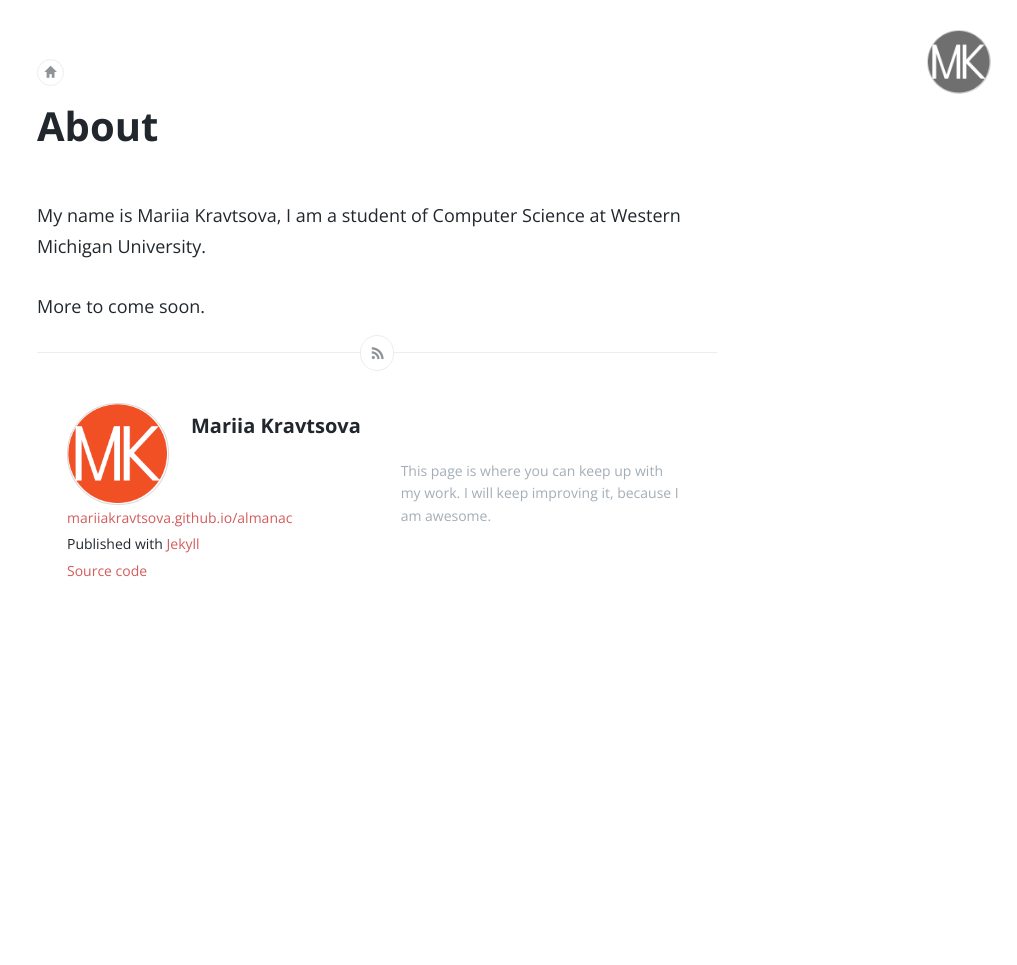
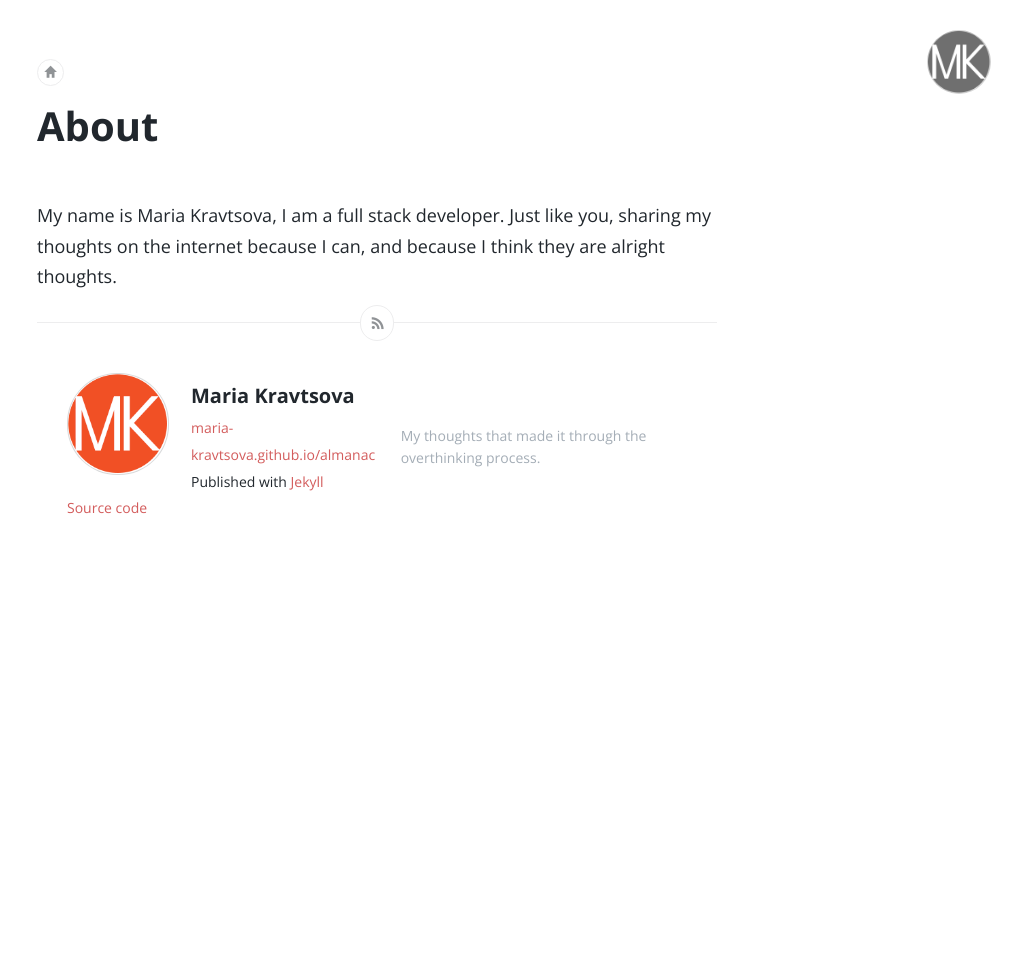
Before and after one commit to maria-kravtsova/almanac, a Jekyll site: the page built from about.md, in a window 1280 px wide. Shown: the whole page, without its empty margins (263-1280 px from the left). Built offline with Jekyll 4.4.1, drawn with Linux system fonts in a browser that asks for light colours.

Commit message:
Update my name

```diff
--- a/_config.yml
+++ b/_config.yml
@@ -1,12 +1,12 @@
 # Site settings
-title: Mariia Kravtsova
+title: Maria Kravtsova
 logo: logo.png
 description: > # this means to ignore newlines until "baseurl:"
-  This page is where you can keep up with my work. I will keep improving it, because I am awesome.
+  My thoughts that made it through the overthinking process.
 baseurl: "/almanac" # the subpath of your site, e.g. /blog/
-url: "http://mariiakravtsova.github.io" # the base hostname & protocol for your site
-twitter_username: mariiakravtsova
-github_username:  mariiakravtsova
+url: "http://maria-kravtsova.github.io" # the base hostname & protocol for your site
+twitter_username: maria_hex
+github_username:  maria-kravtsova
 
 permalink: pretty
 paginate: 5
--- a/about.md
+++ b/about.md
@@ -4,6 +4,4 @@ title: About
 permalink: /about/
 ---
 
-My name is Mariia Kravtsova, I am a student of Computer Science at Western Michigan University.
-
-More to come soon.
+My name is Maria Kravtsova, I am a full stack developer. Just like you, sharing my thoughts on the internet because I can, and because I think they are alright thoughts.
```
